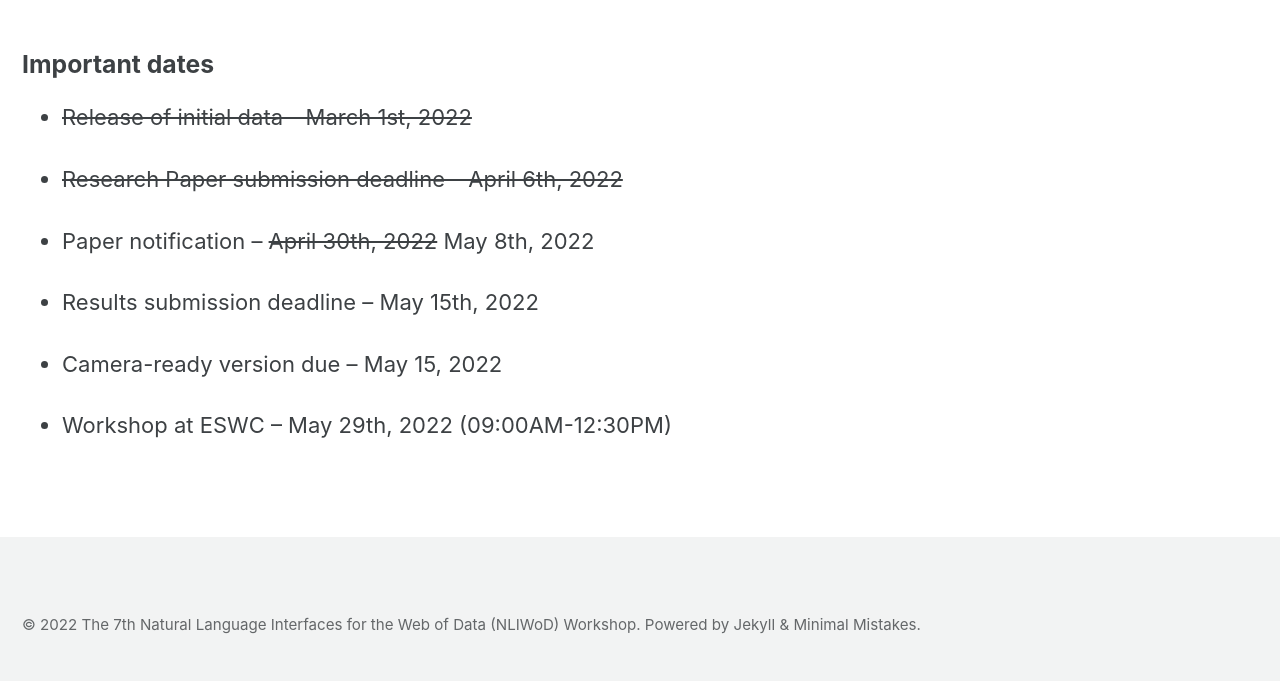
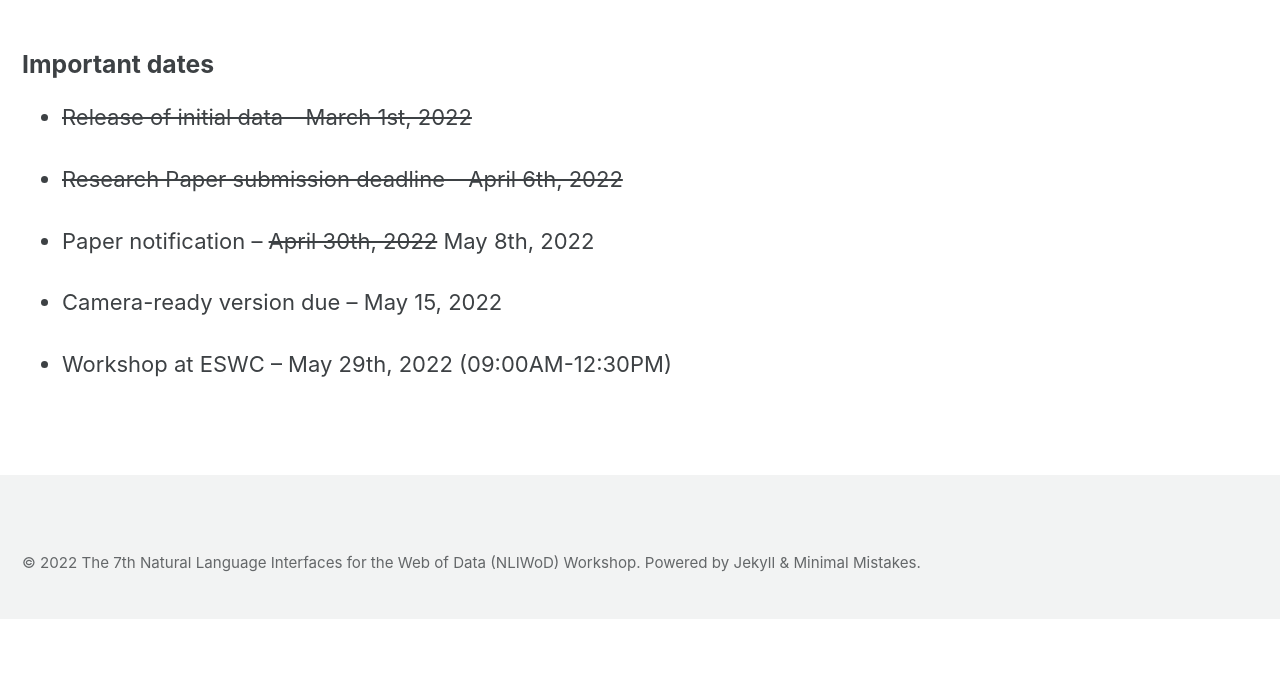
Before and after one commit to semantic-systems/nliwod-workshop, a Jekyll site: the page built from important-dates.md, in a window 1280 px wide. Shown: the part 311-992 px from the top of the page. Built offline with Jekyll 4.4.1, drawn with Linux system fonts in a browser that asks for light colours; cached includes are drawn as plain includes; after the commit the page ends 930 px from its top, so only the background shows below that.

Commit message:
Update important-dates.md

```diff
--- a/important-dates.md
+++ b/important-dates.md
@@ -13,8 +13,6 @@ ref: important-dates
 
 * Paper notification -- <del> April 30th, 2022</del> May 8th, 2022
 
-* Results submission deadline -- May 15th, 2022
-
 * Camera-ready version due -- May 15, 2022
 
 * Workshop at ESWC -- May 29th, 2022 (09:00AM-12:30PM)
```
